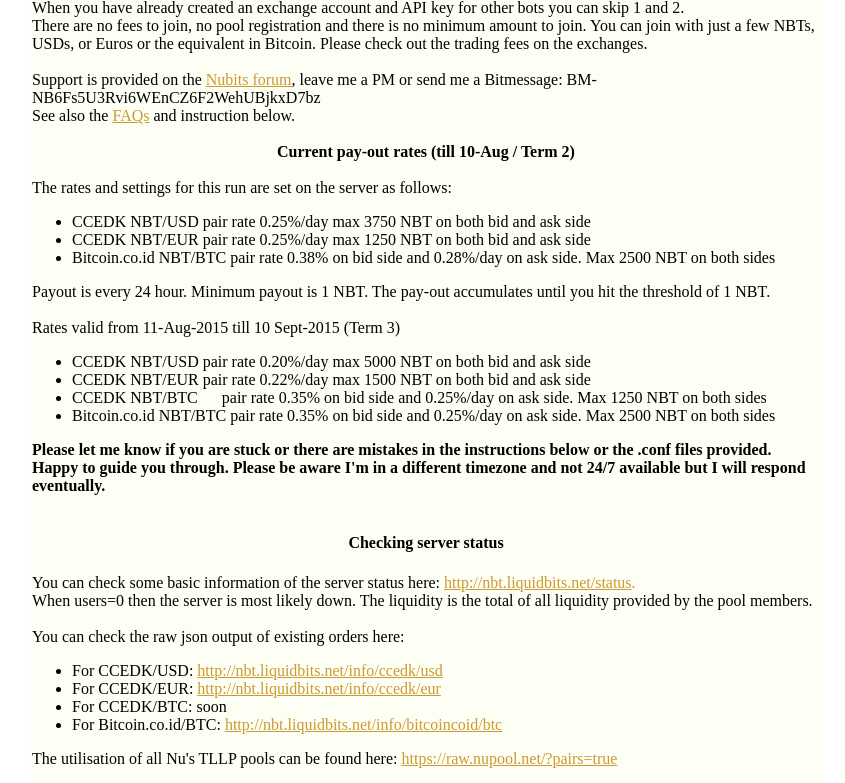
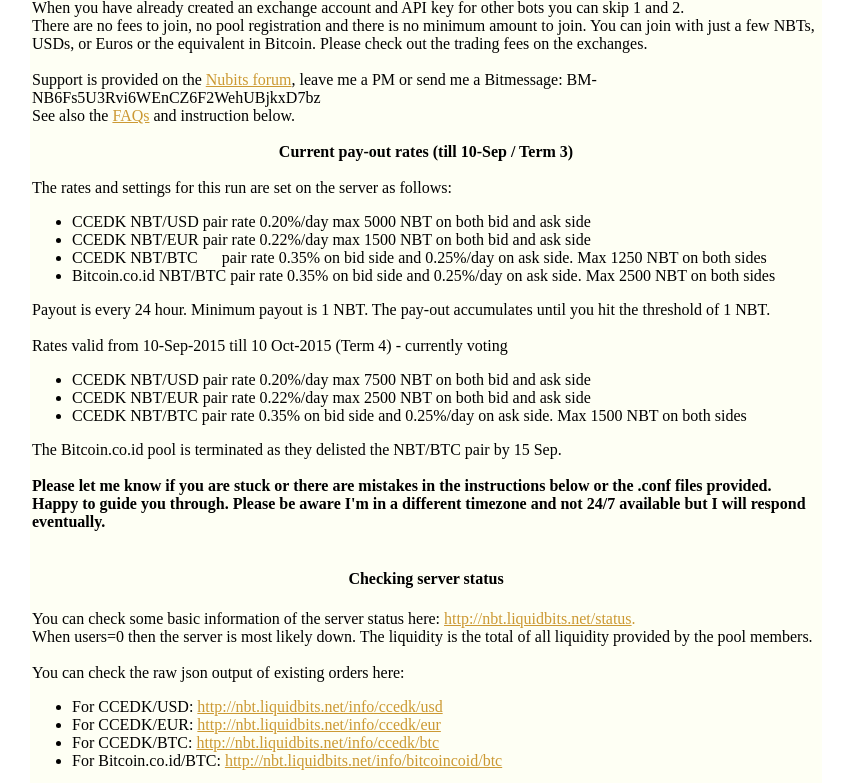
Before and after one commit to Cybnate/cybnate.github.io, a plain HTML site: page index-liquidbits.html in a window 1280 px wide. Shown: the part 452-1235 px from the top of the page, without its empty margins (278-1123 px from the left). Drawn offline with Linux system fonts and the light colour scheme.

Commit message:
Term 4 added

```diff
--- a/index-liquidbits.html
+++ b/index-liquidbits.html
@@ -1,5 +1,6 @@
 <!DOCTYPE HTML PUBLIC "-//W3C//DTD HTML 4.01 Transitional//EN">
 <html><head>
+
 
 
 
@@ -78,32 +79,32 @@
 amount to join. You can join with just a few NBTs, USDs, or Euros or
 the equivalent in Bitcoin. Please check out the trading fees on the
 exchanges.<br><br>Support is provided on the <a style="color: rgb(204, 153, 51);" href="https://discuss.nubits.com/t/passed-liquidbits-net-trustless-liquidity-provision-on-usd-eur-and-btc-pairs/2062/16">Nubits forum</a>, leave me a PM or send me a Bitmessage: BM-NB6Fs5U3Rvi6WEnCZ6F2WehUBjkxD7bz<br>See also the <a style="color: rgb(204, 153, 51);" href="#FAQ">FAQs</a> and instruction below.<br><br>
-      <div style="text-align: center;"><span style="color: rgb(102, 0, 0); font-weight: bold;"><span style="color: black;"><a name="Settings_for_this_custodial_grant"></a>Current pay-out rates (till 10-Aug / Term 2)</span><br style="color: black;"></span><span style="color: rgb(102, 0, 0);"></span></div>
+      <div style="text-align: center;"><span style="color: rgb(102, 0, 0); font-weight: bold;"><span style="color: black;"><a name="Settings_for_this_custodial_grant"></a>Current pay-out rates (till 10-Sep / Term 3)</span><br style="color: black;"></span><span style="color: rgb(102, 0, 0);"></span></div>
       <span style="color: rgb(102, 0, 0);"><span style="color: black;"><br>The rates and settings for this run are set on the server as follows:</span>
 
 
 <br style="color: black;"></span>
       <ul style="background-color: rgb(254, 255, 244);">
-<li><span style="color: rgb(102, 0, 0);">
+        <li>
 
-<span style="color: black;">CCEDK NBT/USD pair rate 0.25%/day max 3750 NBT on both bid and ask side</span></span></li><li><span style="color: rgb(102, 0, 0);">
-<span style="color: black;">CCEDK NBT/EUR pair rate 0.25%/day max 1250 NBT on both bid and ask side</span></span></li><li><span style="color: rgb(102, 0, 0);">
-<span style="color: black;">Bitcoin.co.id NBT/BTC pair rate 0.38% on bid side and 0.28%/day on ask side. Max 2500 NBT on both sides</span>
-
-</span></li>
-      </ul>
+CCEDK NBT/USD pair rate 0.20%/day max 5000 NBT on both bid and ask side</li>
+        <li>
+CCEDK NBT/EUR pair rate 0.22%/day max 1500 NBT on both bid and ask side</li>
+        <li>
+CCEDK NBT/BTC&nbsp;&nbsp;&nbsp;&nbsp;&nbsp; pair rate 0.35% on bid side and 0.25%/day on ask side. Max 1250 NBT on both sides</li>
+        <li>Bitcoin.co.id NBT/BTC pair rate 0.35% on bid side and 0.25%/day on ask side. Max 2500 NBT on both sides</li>
+</ul>
       <span style="color: rgb(102, 0, 0);"><span style="color: black;">Payout is every 24 hour. Minimum payout is 1 NBT. The pay-out accumulates until you hit the threshold of 1 NBT.<br></span><br>
-      <span style="color: black;">Rates valid from 11-Aug-2015 till 10 Sept-2015 (Term 3)</span><br style="color: black;">
+      <span style="color: black;">Rates valid from 10-Sep-2015 till 10 Oct-2015 (Term 4) - currently voting</span><br style="color: black;">
 </span>
       <ul style="background-color: rgb(254, 255, 244); color: black;">
 <li>
 
-CCEDK NBT/USD pair rate 0.20%/day max 5000 NBT on both bid and ask side</li><li>
-CCEDK NBT/EUR pair rate 0.22%/day max 1500 NBT on both bid and ask side</li><li>
-CCEDK NBT/BTC&nbsp;&nbsp;&nbsp;&nbsp;&nbsp; pair rate 0.35% on bid side and 0.25%/day on ask side. Max 1250 NBT on both sides</li>
-        <li>Bitcoin.co.id NBT/BTC pair rate 0.35% on bid side and 0.25%/day on ask side. Max 2500 NBT on both sides</li>
-      </ul>
-      <span style="color: rgb(102, 0, 0);"><span style="color: black; font-weight: bold;">Please let me know if you are stuck or
+CCEDK NBT/USD pair rate 0.20%/day max 7500 NBT on both bid and ask side</li><li>
+CCEDK NBT/EUR pair rate 0.22%/day max 2500 NBT on both bid and ask side</li><li>CCEDK NBT/BTC pair rate 0.35% on bid side and 0.25%/day on ask side. Max 1500 NBT on both sides</li></ul>
+      <span style="color: rgb(102, 0, 0);"><span style="color: black;">The Bitcoin.co.id pool is terminated as they delisted the NBT/BTC pair by 15 Sep.<br>
+      <br>
+</span><span style="color: black; font-weight: bold;">Please let me know if you are stuck or
 there are mistakes in the instructions below or the .conf files
 provided. Happy to guide you through. Please be aware I'm in a
 different timezone and not 24/7 available but I will respond eventually.</span></span><br>
@@ -120,11 +121,10 @@
 
 
 <span style="color: black;">For CCEDK/USD: <a style="color: rgb(204, 153, 51);" href="http://nbt.liquidbits.net/info/ccedk/usd">http://nbt.liquidbits.net/info/ccedk/usd</a></span></span></li><li><span style="color: rgb(102, 0, 0);"><span style="color: black;">For CCEDK/EUR: <a style="color: rgb(204, 153, 51);" href="http://nbt.liquidbits.net/info/ccedk/eur">http://nbt.liquidbits.net/info/ccedk/eur</a></span></span></li>
-        <li><span style="color: rgb(102, 0, 0);"><span style="color: black;">For CCEDK/BTC: soon<br>
-          </span></span></li>
-<li><span style="color: rgb(102, 0, 0);"><span style="color: black;">For Bitcoin.co.id/BTC: <a style="color: rgb(204, 153, 51);" href="http://nbt.liquidbits.net/info/bitcoincoid/btc">http://nbt.liquidbits.net/info/bitcoincoid/btc</a></span></span></li>
-      </ul>
-The utilisation of all Nu's TLLP pools can be found here: <a style="color: rgb(204, 153, 51);" target="_blank" href="https://raw.nupool.net/?pairs=true">https://raw.nupool.net/?pairs=true</a><br>
+        <li><span style="color: rgb(102, 0, 0);"><span style="color: black;">For CCEDK/BTC: </span></span><span style="color: rgb(102, 0, 0);"><span style="color: black;"></span></span><a style="color: rgb(204, 153, 51);" href="http://nbt.liquidbits.net/info/ccedk/eur">http://nbt.liquidbits.net/info/ccedk/btc</a></li>
+<li><span style="color: rgb(102, 0, 0);"><span style="color: black;">For Bitcoin.co.id/BTC: <a style="color: rgb(204, 153, 51);" href="http://nbt.liquidbits.net/info/bitcoincoid/btc">http://nbt.liquidbits.net/info/bitcoincoid/btc</a></span></span><a style="color: rgb(204, 153, 51);" href="http://nbt.liquidbits.net/info/bitcoincoid/btc"><br>
+          </a></li>
+      </ul>The utilisation of all Nu's TLLP pools can be found here: <a style="color: rgb(204, 153, 51);" target="_blank" href="https://raw.nupool.net/?pairs=true">https://raw.nupool.net/?pairs=true</a><br>
 <br><h3 style="background-color: rgb(254, 255, 244); text-align: center;"><a name="Instruction_for_installing_and_using"></a>Instruction for installing and using LiquidBits.net</h3><h4 style="color: rgb(204, 153, 51); background-color: rgb(254, 255, 244);"><span style="font-weight: bold;">Step 0</span> <span style="font-weight: bold;">Installing Python</span></h4><h4 style="color: rgb(204, 153, 51); font-weight: normal; background-color: rgb(254, 255, 244);"><span style="color: black;">If you are on Linux or Mac OS, then you don't need to install Python
 because it comes with the operating system, goto to step 1</span>.<br></h4>
 
```
